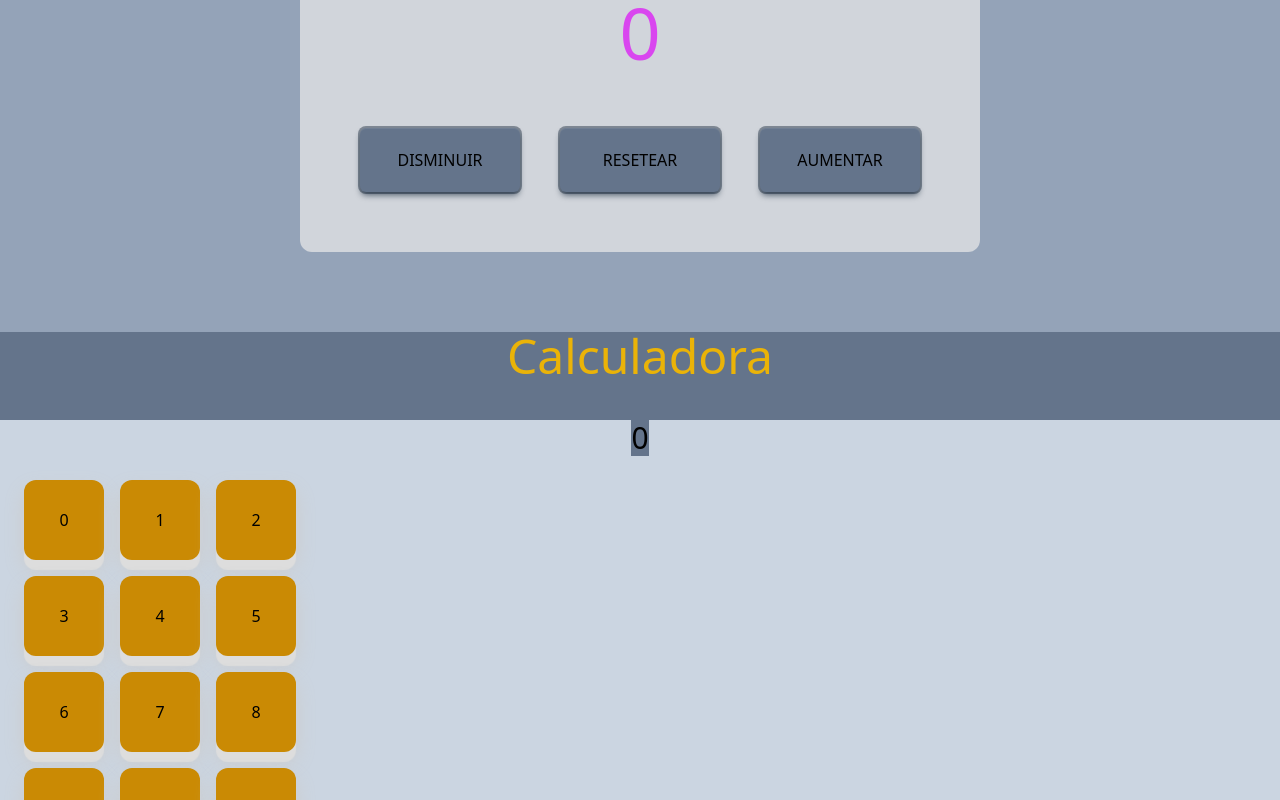
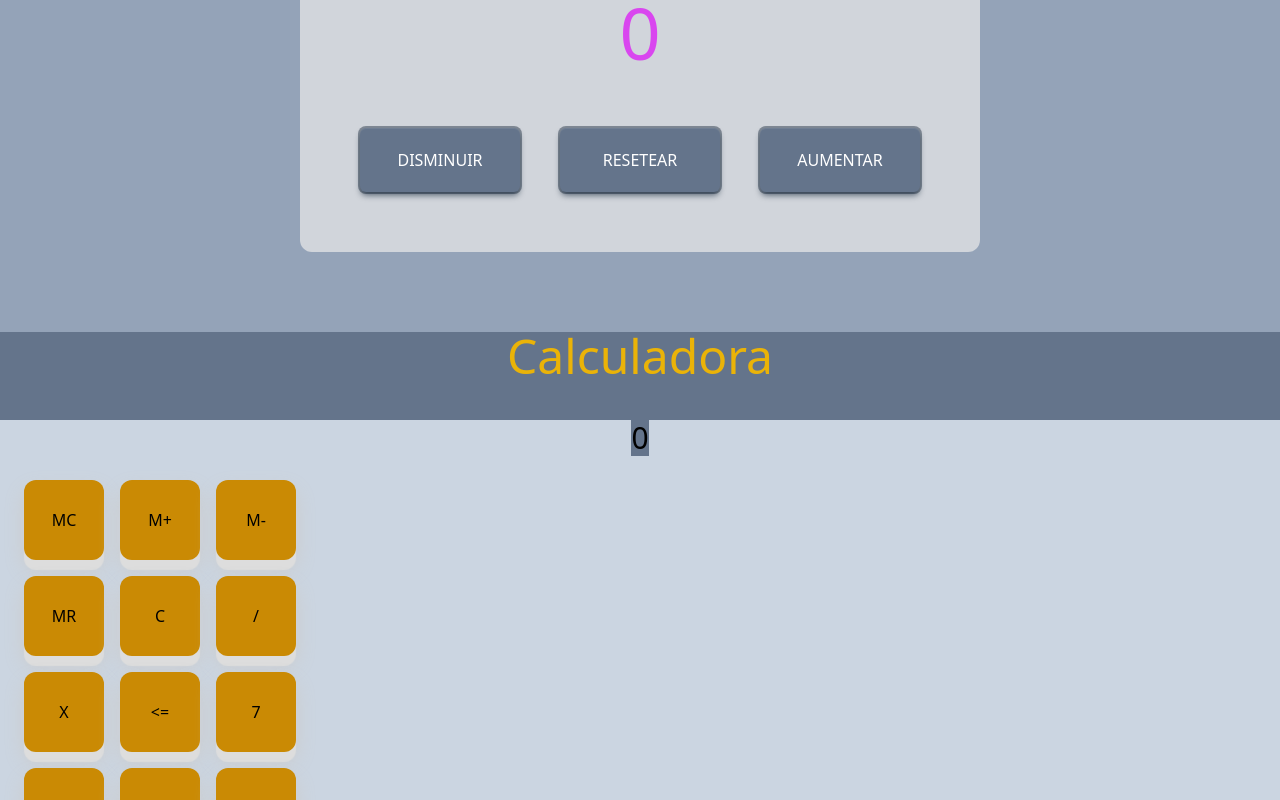
Before and after one commit to LuisCaro92/EjerciciosJavaScript, a React (Create React App) app: page / in a window 1280 px wide. Shown: the part 260-1060 px from the top of the page. Built offline with nearby package versions, Linux system fonts and the light colour scheme.

Commit message:
cambios nuevos

```diff
--- a/src/Ejercisios/Calculadora.js
+++ b/src/Ejercisios/Calculadora.js
@@ -4,18 +4,6 @@ const Calculadora = () => {
   const [click, setClick] = useState(0);
 
   const botones = [
-    { id: 0 },
-    { id: 1 },
-    { id: 2 },
-    { id: 3 },
-    { id: 4 },
-    { id: 5 },
-    { id: 6 },
-    { id: 7 },
-    { id: 8 },
-    { id: 9 },
-    { id: "," },
-    { id: "%" },
     { operador: "MC" },
     { operador: "M+" },
     { operador: "M-" },
@@ -23,9 +11,22 @@ const Calculadora = () => {
     { operador: "C" },
     { operador: "/" },
     { operador: "X" },
+    { operador: "<=" },
+    { id: 7 },
+    { id: 8 },
+    { id: 9 },
     { operador: "-" },
+    { id: 4 },
+    { id: 5 },
+    { id: 6 },
     { operador: "+" },
+    { id: 1 },
+    { id: 2 },
+    { id: 3 },
     { igual: "=" },
+    { id: "%" },
+    { id: 0 },
+    { id: "," },
   ];
 
   return (
@@ -42,7 +43,7 @@ const Calculadora = () => {
         <div className="grid grid-cols-4 items-center">
           <div className="m-4">
             {botones.map((boton) => (
-              <button className="w-20 h-20 rounded-xl bg-yellow-600 m-2 shadow-[0px_10px_1px_rgba(221,_221,_221,_1),_0_10px_20px_rgba(204,_204,_204,_1)] hover:scale-110  duration-500 ease-in-out">
+              <button className="w-20 h-20 rounded-xl bg-yellow-600 m-2 shadow-[0px_10px_1px_rgba(221,_221,_221,_1),_0_10px_20px_rgba(204,_204,_204,_1)] hover:scale-110 active:scale-50 duration-500 ease-in-out hover:bg-yellow-400">
                 {boton.operador}
                 {boton.id}
                 {boton.igual}
--- a/src/Ejercisios/Contador.js
+++ b/src/Ejercisios/Contador.js
@@ -27,16 +27,16 @@ const Contador = () => {
       </div>
       <div className="m-10">
         <button
-          className="bt-b text-center bg-slate-500 border-solid rounded-md w-40 h-15 m-5 p-5 hover:text-fuchsia-400 transition  hover:border-fuchsia-600 cursor-pointer shadow-[rgba(6,_24,_44,_0.4)_0px_0px_0px_2px,_rgba(6,_24,_44,_0.65)_0px_4px_6px_-1px,_rgba(255,_255,_255,_0.08)_0px_1px_0px_inset] transform hover:scale-110  duration-500 ease-in-out"
+          className="bt-b text-center text-white bg-slate-500 border-solid rounded-md w-40 h-15 m-5 p-5 hover:text-black transition hover:bg-slate-400 hover:border-fuchsia-600 cursor-pointer shadow-[rgba(6,_24,_44,_0.4)_0px_0px_0px_2px,_rgba(6,_24,_44,_0.65)_0px_4px_6px_-1px,_rgba(255,_255,_255,_0.08)_0px_1px_0px_inset] transform hover:scale-110 active:scale-90 duration-300 ease-in-out"
           onClick={buttonDisminuir}
         >
           DISMINUIR
         </button>
-        <button className="bt-b text-center bg-slate-500 border-solid rounded-md w-40 h-15 m-5 p-5 hover:text-fuchsia-400 transition  hover:border-fuchsia-600 cursor-pointer shadow-[rgba(6,_24,_44,_0.4)_0px_0px_0px_2px,_rgba(6,_24,_44,_0.65)_0px_4px_6px_-1px,_rgba(255,_255,_255,_0.08)_0px_1px_0px_inset] transform hover:scale-110  duration-500 ease-in-out"
+        <button className="bt-b text-center text-white bg-slate-500 border-solid rounded-md w-40 h-15 m-5 p-5 hover:text-black transition  hover:bg-slate-400  hover:border-fuchsia-600 cursor-pointer shadow-[rgba(6,_24,_44,_0.4)_0px_0px_0px_2px,_rgba(6,_24,_44,_0.65)_0px_4px_6px_-1px,_rgba(255,_255,_255,_0.08)_0px_1px_0px_inset] transform hover:scale-110 active:scale-90 duration-300 ease-in-out"
         onClick={buttonResetear}>
           RESETEAR
         </button>
-        <button className="bt-b text-center bg-slate-500 border-solid rounded-md w-40 h-15 m-5 p-5 hover:text-fuchsia-400 transition  hover:border-fuchsia-600 cursor-pointer shadow-[rgba(6,_24,_44,_0.4)_0px_0px_0px_2px,_rgba(6,_24,_44,_0.65)_0px_4px_6px_-1px,_rgba(255,_255,_255,_0.08)_0px_1px_0px_inset] transform hover:scale-110  duration-500 ease-in-out"
+        <button className="bt-b text-center text-white bg-slate-500 border-solid rounded-md w-40 h-15 m-5 p-5 hover:text-black transition  hover:bg-slate-400 hover:border-fuchsia-600 cursor-pointer shadow-[rgba(6,_24,_44,_0.4)_0px_0px_0px_2px,_rgba(6,_24,_44,_0.65)_0px_4px_6px_-1px,_rgba(255,_255,_255,_0.08)_0px_1px_0px_inset] transform hover:scale-110 active:scale-90 duration-300 ease-in-out"
        onClick={buttonAumentar} >
           AUMENTAR
         </button>
```
